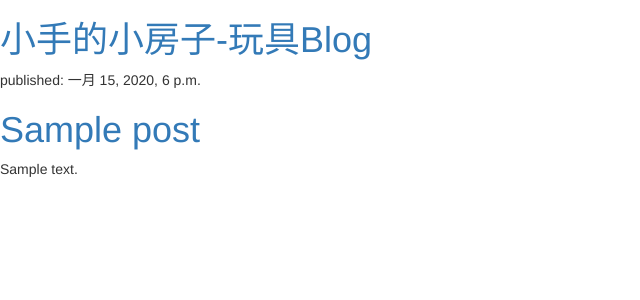
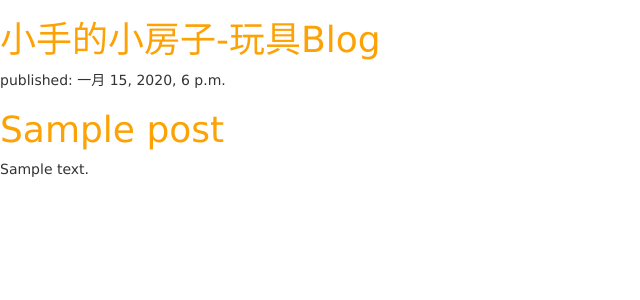
Before and after one commit to dyfgszg/my-first-blog, a Django app: template blog/templates/blog/post_list.html in a window 1280 px wide. Shown: the top 300 px of the page, without its empty margins (0-640 px from the left). Run offline with Django 3.2, Linux system fonts and the light colour scheme; the template is opened without the code that fills it: values that come from a table or form of the project are taken from there, others are empty; tables that the repository leaves empty hold one stand-in row (values such as "Sample post"); some libraries are stand-ins or nearby versions.

Commit message:
增加字体 支持
Signed-off-by: dyfgs_zg <dyfgs_zg@cttsc.com>

```diff
--- a/blog/templates/blog/post_list.html
+++ b/blog/templates/blog/post_list.html
@@ -5,6 +5,7 @@
     {% load staticfiles %}
     <link rel="stylesheet" href="{% static "blog/css/bootstrap.min.css" %}">
     <link rel="stylesheet" href="{% static "blog/css/bootstrap-theme.min.css" %}">
+    <link rel="stylesheet" href="{% static "blog/css/blog.css" %}">
     <title>小手的小房子-玩具Blog</title>
 </head>
 <body>
--- /dev/null
+++ b/static/blog/css/blog.css
@@ -0,0 +1,11 @@
+body {
+    font-family: "lucida grande", "lucida sans unicode", lucida, helvetica, "Hiragino Sans GB", "Microsoft YaHei", "WenQuanYi Micro Hei", sans-serif;
+}
+
+.h1, .h2, .h3, .h4, .h5, .h6, h1, h2, h3, h4, h5, h6 {
+    font-family: "lucida grande", "lucida sans unicode", lucida, helvetica, "Hiragino Sans GB", "Microsoft YaHei", "WenQuanYi Micro Hei", sans-serif;
+}
+
+h1 a {
+    color: #FCA205;
+}
```
Also changed, not shown: blog/static/blog/css/blog.css (added, +11 -0 lines).
